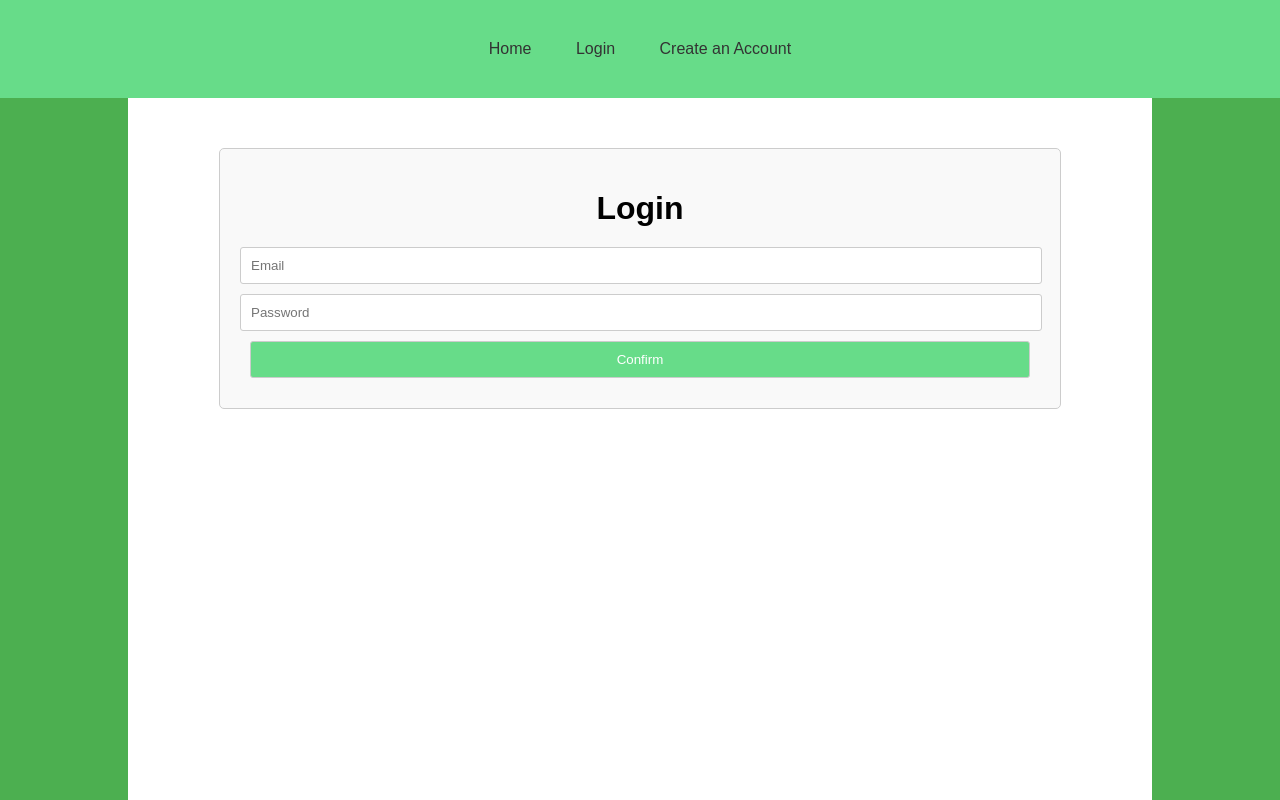
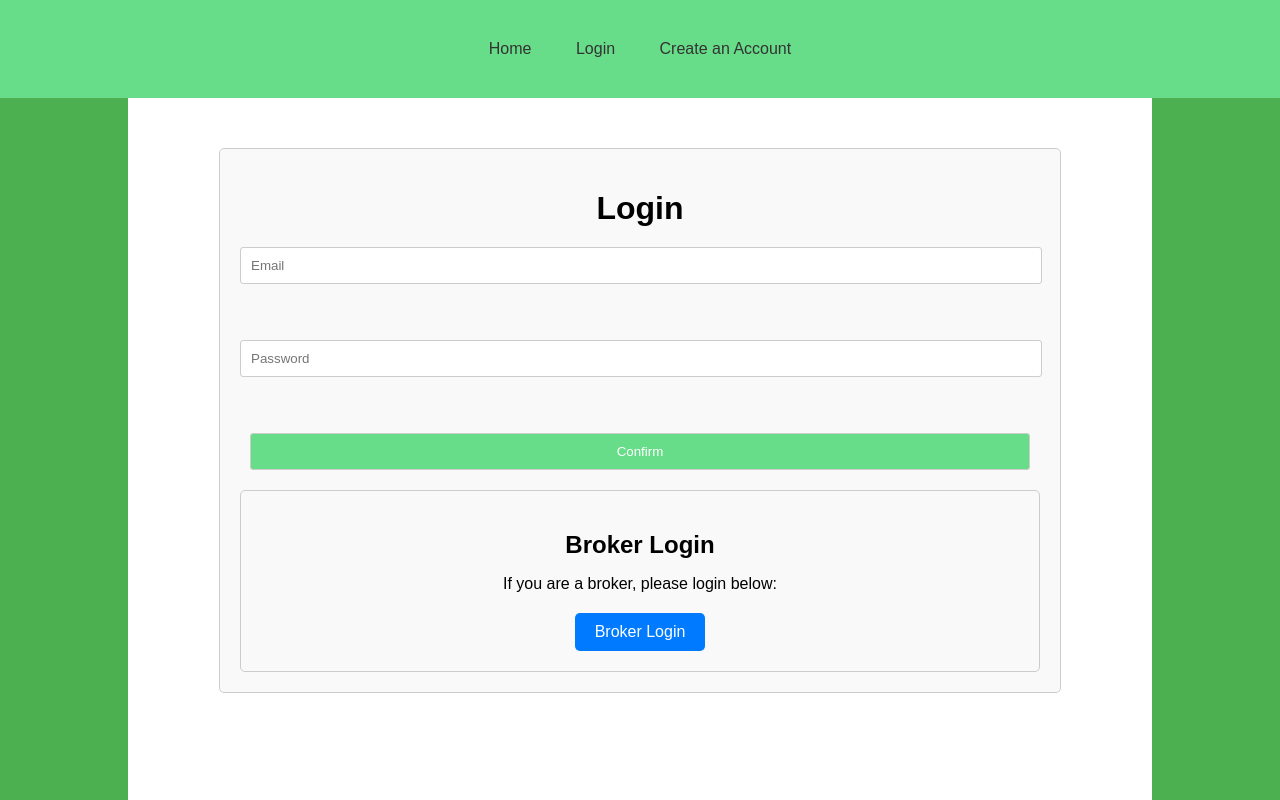
Before and after one commit to AliRauf456/Stage-3, a PHP site: page /login.php in a window 1280 px wide. Run offline with PHP 8.4, Linux system fonts and the light colour scheme.

Commit message:
Broker login through user

```diff
--- a/login.php
+++ b/login.php
@@ -1,49 +1,3 @@
-<?php
-    // Assuming you have a database connection established
-    // You should replace these with your actual database connection code
-    $path = 'C:/xampp/htdocs/Stage-3-1/Isaac Database.db';
-    $realPath = realpath($path);
-
-    // Check if the form is submitted
-    if ($_SERVER["REQUEST_METHOD"] == "POST") {
-        // Retrieve form data
-        $email = $_POST['email'];
-        $password = $_POST['password'];
-
-        // Check if the database file exists
-        if ($realPath === false) {
-            die("The database file does not exist.");
-        }
-
-        // Open SQLite database connection
-        $db = new SQLite3($realPath);
-
-        // Check if the connection is successful
-        if (!$db) {
-            echo "Error: Unable to open database.";
-        } else {
-            // Query the user table to check if the provided credentials are valid
-            $query = "SELECT * FROM user WHERE email=:email AND password=:password";
-            $stmt = $db->prepare($query);
-            $stmt->bindValue(':email', $email, SQLITE3_TEXT);
-            $stmt->bindValue(':password', $password, SQLITE3_TEXT);
-            $result = $stmt->execute();
-
-            // Check if the query returns any rows
-            if ($result->fetchArray(SQLITE3_ASSOC)) {
-                // Redirect to another page upon successful login
-                header("Location: view_mortgage-product.php"); // Change 'dashboard.php' to your desired page
-                exit();
-            } else {
-                // Handle invalid credentials
-                echo "Invalid email or password.";
-            }
-
-            // Close the database connection
-            $db->close();
-        }
-    }
-?>
 <!DOCTYPE html>
 <html lang="en">
 <head>
@@ -52,7 +6,27 @@
     <title>Login Page</title>
     <link rel="stylesheet" href="styles.css">
     <style>
-        /* Additional styles here */
+        .broker-login-box {
+            margin-top: 20px;
+        }
+        .broker-login-box h2 {
+            margin-bottom: 10px;
+        }
+        .broker-login-box p {
+            margin-bottom: 20px;
+        }
+        .broker-login-button {
+            display: inline-block;
+            padding: 10px 20px;
+            background-color: #007bff;
+            color: #fff;
+            text-decoration: none;
+            border-radius: 5px;
+            transition: background-color 0.3s;
+        }
+        .broker-login-button:hover {
+            background-color: #0056b3;
+        }
     </style>
 </head>
 <body>
@@ -66,16 +40,25 @@
         </nav>
     </header>
 
+    <div class="left-background"></div>
+    <div class="right-background"></div>
+
     <div class="container">
-        <div class="left-background"></div>
-        <div class="right-background"></div>
-
         <h1>Login</h1>
         <form method="post" action="<?php echo htmlspecialchars($_SERVER["PHP_SELF"]); ?>">
             <input type="text" id="email" name="email" placeholder="Email">
+            <br><br>
             <input type="password" id="password" name="password" placeholder="Password">
+            <br><br>
             <input type="submit" value="Confirm">
         </form>
+
+        <!-- Broker Login Box -->
+        <div class="broker-login-box">
+            <h2>Broker Login</h2>
+            <p>If you are a broker, please login below:</p>
+            <a class="broker-login-button" href="broker-login.php">Broker Login</a>
+        </div>
     </div>
 </body>
 </html>
--- a/styles.css
+++ b/styles.css
@@ -117,3 +117,32 @@ p {
     text-decoration: none;
     border-radius: 5px;
 }
+
+.broker-login-container {
+    margin-top: 20px;
+}
+.broker-login-box {
+    padding: 20px;
+    border: 1px solid #ccc;
+    border-radius: 5px;
+    background-color: #f9f9f9;
+    margin-top: 20px;
+}
+.broker-login-box h2 {
+    margin-bottom: 10px;
+}
+.broker-login-box p {
+    margin-bottom: 20px;
+}
+.broker-login-button {
+    display: inline-block;
+    padding: 10px 20px;
+    background-color: #007bff;
+    color: #fff;
+    text-decoration: none;
+    border-radius: 5px;
+    transition: background-color 0.3s;
+}
+.broker-login-button:hover {
+    background-color: #0056b3;
+}
--- a/view_mortgage-product.php
+++ b/view_mortgage-product.php
@@ -22,10 +22,7 @@
     <nav>
             <ul>
                 <li><a href="home-page-prospective.html">Home</a></li>
-                <li><a href="login.php">Login</a></li>
-                <li><a href="create-account.php">Create an Account</a></li>
-                <li><a href="broker-login.php">Broker Login</a></li>
-                <li><a href="mortgage-product.php">Mortgage Products</a></li>
+                <li><a href="log-out.html">Sign Out</a></li>
             </ul>
     </nav>
 </header>
```
Also changed, not shown: log-out.html (added, +48 -0 lines).
